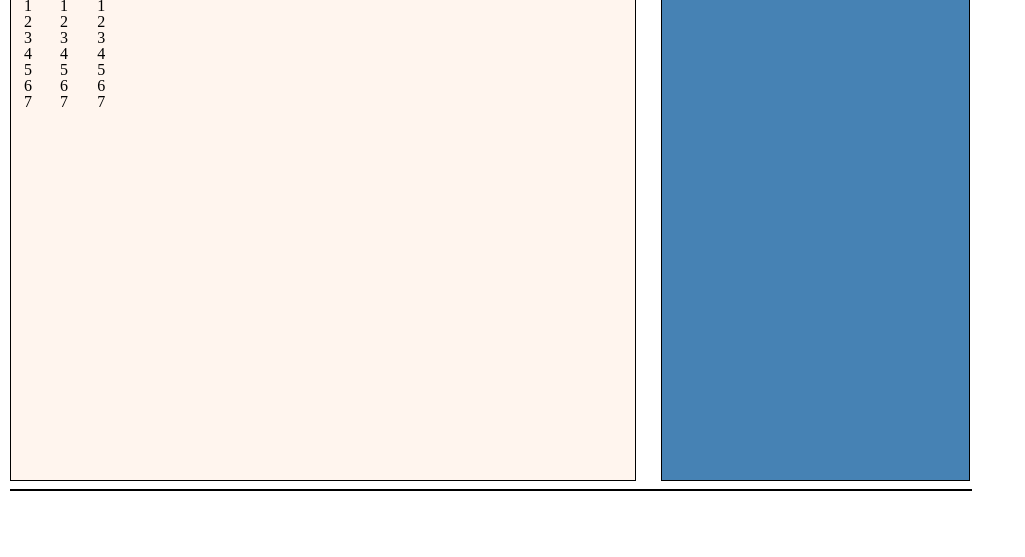
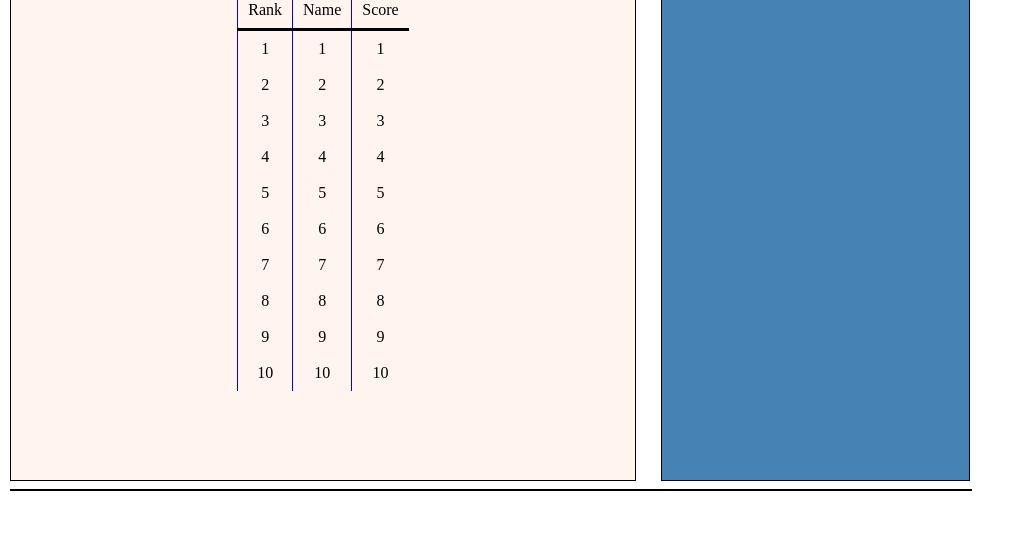
Before and after one commit to Earth-Fire-Water/gitstop, a plain HTML site: page leaderboard.html in a window 1280 px wide. Shown: the part 243-800 px from the top of the page, without its empty margins (0-1025 px from the left). Drawn offline with Linux system fonts and the light colour scheme.

Commit message:
added styling to table and worked on table border

```diff
--- a/css/style.css
+++ b/css/style.css
@@ -83,3 +83,29 @@ footer {
   margin: 10px;
   width: 100%;
 }
+
+/* leaderboard stlying */
+
+
+
+/* about us styleing */
+
+table{
+  margin:auto;
+  margin-top: 10px;
+  padding: 5px;
+  border-collapse: collapse;
+}
+
+th, tr, td{
+  padding: 10px;
+  border-left: 1px solid blue;
+}
+
+th{
+  border-bottom: 3px solid black;
+}
+
+section #one{
+  border-left: none;
+}
--- a/leaderboard.html
+++ b/leaderboard.html
@@ -24,10 +24,10 @@
         <th>Name</th>
         <th>Score</th>
       </tr>
-      <tr>
-        <th>1</th>
-        <th>1</th>
-        <th>1</th>
+      <tr id="one">
+        <td>1</td>
+        <td>1</td>
+        <td>1</td>
       </tr>
       <tr>
         <td>2</td>
@@ -59,6 +59,21 @@
         <td>7</td>
         <td>7</td>
       </tr>
+      <tr>
+        <td>8</td>
+        <td>8</td>
+        <td>8</td>
+      </tr>
+      <tr>
+        <td>9</td>
+        <td>9</td>
+        <td>9</td>
+      </tr>
+      <tr>
+        <td>10</td>
+        <td>10</td>
+        <td>10</td>
+      </tr>
     </table>
 
   </section>
```
Also changed, not shown: about.html (+5 -5 lines).
